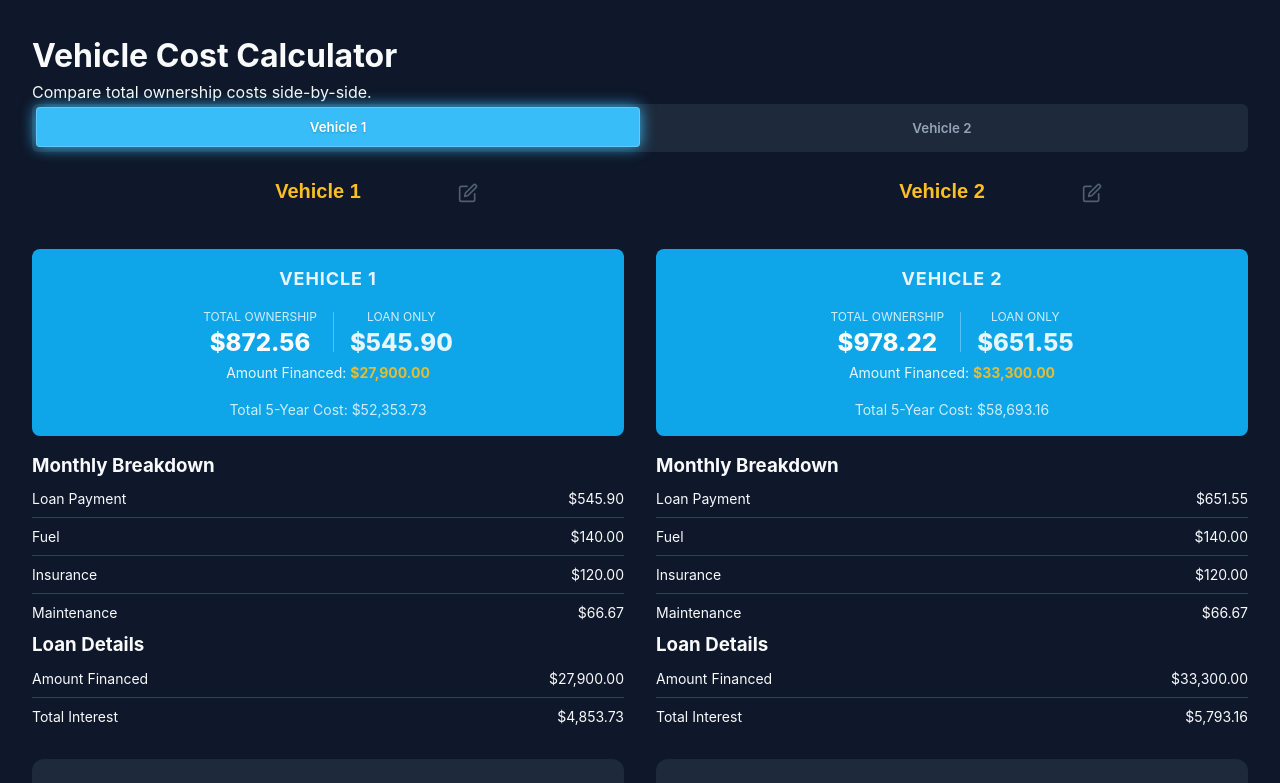
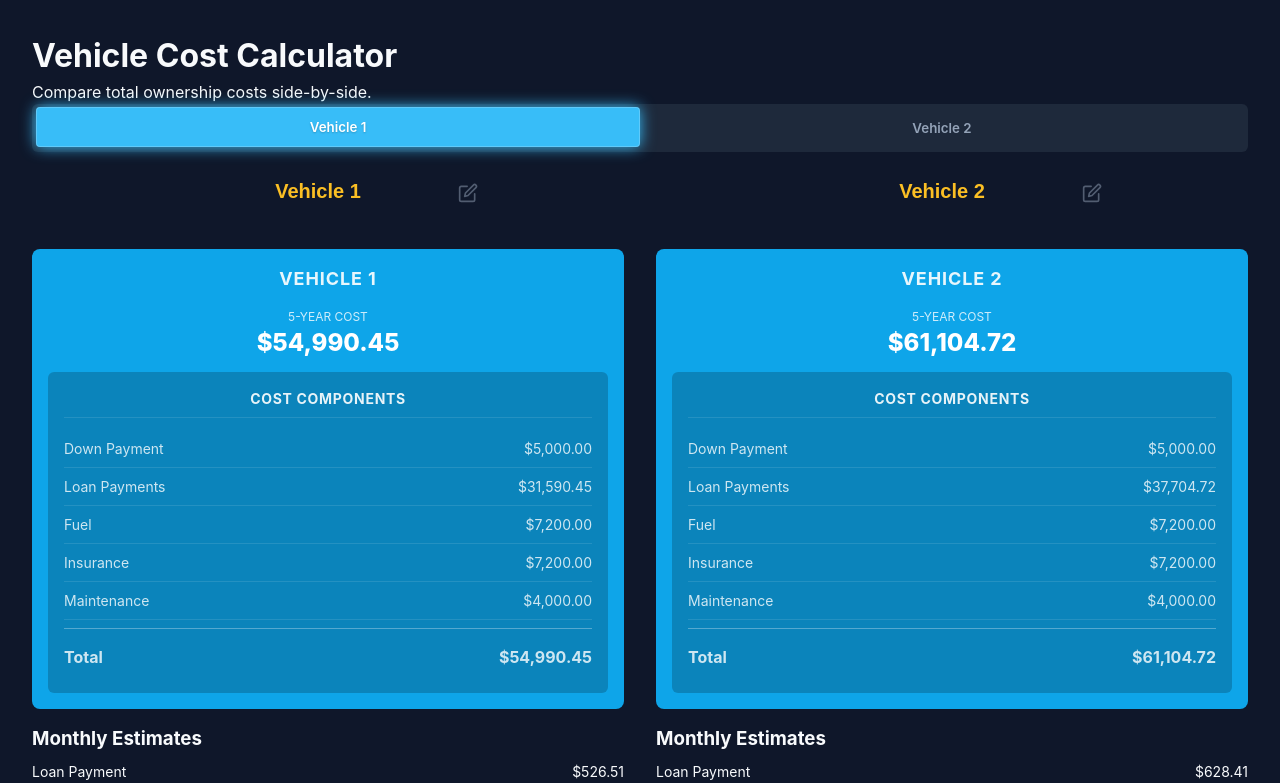
Before and after one commit to npatricksmith-oss/vehicle-cost-calculator, a React (Vite) app: page / in a window 1280 px wide. Shown: the top 783 px of the page. Built offline with nearby package versions, Linux system fonts and the light colour scheme.

Commit message:
feat: implement detailed TCO breakdown and update defaults

```diff
--- a/src/App.css
+++ b/src/App.css
@@ -342,3 +342,46 @@ select:focus {
     font-style: italic;
     opacity: 0.8;
 }
+
+/* TCO Breakdown Specifics */
+.tco-breakdown {
+    background: rgba(0, 0, 0, 0.2);
+    padding: var(--spacing-4);
+    border-radius: var(--radius-md);
+    margin-top: var(--spacing-4);
+}
+
+.tco-breakdown h4 {
+    color: rgba(255, 255, 255, 0.9);
+    font-size: var(--font-size-sm);
+    text-transform: uppercase;
+    letter-spacing: 0.05em;
+    margin-bottom: var(--spacing-3);
+    border-bottom: 1px solid rgba(255, 255, 255, 0.1);
+    padding-bottom: var(--spacing-2);
+}
+
+.tco-breakdown .breakdown-item {
+    border-bottom: 1px solid rgba(255, 255, 255, 0.1);
+    color: rgba(255, 255, 255, 0.8);
+}
+
+.tco-breakdown .breakdown-item:last-child {
+    border-bottom: none;
+}
+
+.breakdown-divider {
+    height: 1px;
+    background: rgba(255, 255, 255, 0.3);
+    margin: var(--spacing-2) 0;
+}
+
+.total-row {
+    color: white;
+    font-size: var(--font-size-base);
+    padding-top: var(--spacing-2);
+}
+
+.total-row span {
+    font-weight: 700;
+}
--- a/src/App.jsx
+++ b/src/App.jsx
@@ -11,11 +11,11 @@ const INITIAL_CAR = {
   fees: 500,
   downPayment: 5000,
   tradeIn: 0,
-  interestRate: 6.5,
+  interestRate: 5.0,
   loanTermMonths: 60,
   milesPerYear: 12000,
   mpg: 25,
-  gasPrice: 3.50,
+  gasPrice: 3.00,
   insuranceMonthly: 120,
   maintenanceYearly: 800,
   ownershipYears: 5
@@ -49,13 +49,50 @@ function App() {
         monthlyPayment: loan.monthlyPayment,
         loanTermMonths: car.loanTermMonths
       });
+
+      // Strict TCO Summation
+      // TCO = Loan Payments (during ownership) + Down Payment + Fees + Fuel + Insurance + Maintenance
+      // Note: Tax is part of 'Fees' implicitly if we sum (Tax + Fees) or if we consider Down Payment + Loan Amount?
+      // Wait, Loan Amount = (Price + Tax + Fees - Down - Trade).
+      // Total Paid for Car Hardware = Down Payment + Total Loan Payments (Principal + Interest)
+      // Actually, Total Loan Payments cover the Amount Financed.
+      // So Cost = Down Payment + Total Loan Payments + Operating Costs.
+
+      const totalLoanCost = costs.totalLoanPaymentsForDuration;
+      const totalUpfront = car.downPayment + (car.fees + loan.taxAmount - loan.taxAmount); // Wait, fees/tax usually folded into loan or paid upfront?
+      // Our logic in calculateLoanDetails:
+      // totalUpfrontCost = price + tax + fees
+      // loanPrincipal = totalUpfrontCost - downPayment - tradeIn
+      //
+      // So if I pay Down Payment, I pay it.
+      // If I pay Loan, I pay it.
+      // Any remaining upfront? No, it's all in the principal if not covered by down payment.
+      // So TCO = Down Payment + Loan Payments + Operating Costs.
+      // BUT, what if Trade In? Trade In "pays" for some. Is it a cost? No, it's value used.
+      // The cost to YOU is the cash you part with.
+      // So TCO = Down Payment + (Loan Payments) + Fuel + Ins + Maint.
+      // (Trade in is an opportunity cost maybe, but usually treated as a discount).
+
+      const grandTotalOwnershipCost =
+        car.downPayment +
+        totalLoanCost +
+        costs.totalFuelCost +
+        costs.totalInsuranceCost +
+        costs.totalMaintenanceCost;
+
       return {
         loan,
         costs,
         totalMonthly: costs.totalMonthly,
-        totalMonthly: costs.totalMonthly,
-        totalOwnershipCost: costs.totalOwnershipCost,
-        ownershipYears: costs.ownershipYears
+        totalOwnershipCost: grandTotalOwnershipCost,
+        ownershipYears: costs.ownershipYears,
+        breakdown: {
+          downPayment: car.downPayment,
+          loanCost: totalLoanCost,
+          fuel: costs.totalFuelCost,
+          insurance: costs.totalInsuranceCost,
+          maintenance: costs.totalMaintenanceCost
+        }
       };
     });
     setResults(newResults);
--- a/src/components/ResultsDisplay.jsx
+++ b/src/components/ResultsDisplay.jsx
@@ -13,26 +13,43 @@ export default function ResultsDisplay({ results, carName }) {
 
                 <div className="result-row-primary">
                     <div className="result-metric">
-                        <span className="metric-label">Total Ownership</span>
-                        <div className="big-number">{formatCurrency(results.totalMonthly)}</div>
-                    </div>
-                    <div className="result-divider"></div>
-                    <div className="result-metric">
-                        <span className="metric-label">Loan Only</span>
-                        <div className="big-number secondary-metric">{formatCurrency(results.loan.monthlyPayment)}</div>
+                        <span className="metric-label">{results.costs.ownershipYears}-Year Cost</span>
+                        <div className="big-number">{formatCurrency(results.totalOwnershipCost)}</div>
                     </div>
                 </div>
 
-                <div className="result-row-secondary">
-                    <span className="metric-label--small">Amount Financed: </span>
-                    <span className="financed-amount">{formatCurrency(results.loan.loanAmount)}</span>
+                <div className="tco-breakdown">
+                    <h4>Cost Components</h4>
+                    <div className="breakdown-item">
+                        <span>Down Payment</span>
+                        <span>{formatCurrency(results.breakdown.downPayment)}</span>
+                    </div>
+                    <div className="breakdown-item">
+                        <span>Loan Payments</span>
+                        <span>{formatCurrency(results.breakdown.loanCost)}</span>
+                    </div>
+                    <div className="breakdown-item">
+                        <span>Fuel</span>
+                        <span>{formatCurrency(results.breakdown.fuel)}</span>
+                    </div>
+                    <div className="breakdown-item">
+                        <span>Insurance</span>
+                        <span>{formatCurrency(results.breakdown.insurance)}</span>
+                    </div>
+                    <div className="breakdown-item">
+                        <span>Maintenance</span>
+                        <span>{formatCurrency(results.breakdown.maintenance)}</span>
+                    </div>
+                    <div className="breakdown-divider"></div>
+                    <div className="breakdown-item total-row">
+                        <span><strong>Total</strong></span>
+                        <span><strong>{formatCurrency(results.totalOwnershipCost)}</strong></span>
+                    </div>
                 </div>
-
-                <p className="sub-text">Total {results.costs.ownershipYears}-Year Cost: {formatCurrency(results.costs.totalOwnershipCost)}</p>
             </div>
 
             <div className="breakdown">
-                <h3>Monthly Breakdown</h3>
+                <h3>Monthly Estimates</h3>
                 <div className="breakdown-item">
                     <span>Loan Payment</span>
                     <span>{formatCurrency(results.loan.monthlyPayment)}</span>
--- a/src/utils/calculateCost.js
+++ b/src/utils/calculateCost.js
@@ -64,22 +64,26 @@ export function calculateOwnershipCosts({
     insuranceMonthly,
     maintenanceYearly,
     monthlyPayment,
-    ownershipYears = 5
+    ownershipYears = 5,
+    loanTermMonths = 60
 }) {
     const milesPerMonth = milesPerYear / 12;
     const fuelMonthly = (milesPerMonth / mpg) * gasPrice;
     const maintenanceMonthly = maintenanceYearly / 12;
 
     const totalMonthly = monthlyPayment + fuelMonthly + insuranceMonthly + maintenanceMonthly;
+    const totalLoanPayments = monthlyPayment * Math.min(monthlyPayment > 0 ? loanTermMonths : 0, ownershipYears * 12);
 
-    // Total Cost over ownership period
-    // Note: This matches the Monthly Payment * Months, but realistically
-    // loan payments stop after the term.
-    // For V2: We will keep it simple: Monthly Cost * 12 * Years.
-    // Ideally we should do: (LoanPayment * min(LoanTerm, Months)) + (OperatingCost * Months)
-    // But user asked for "reflected in display", usually meaning the simple projection for now.
-    // Let's refine for better accuracy:
-    // If we assume the "Monthly Cost" includes loan payment, multiplying by 5 years implies paying loan for 5 years.
+    // Detailed Breakdown Calculation
+    const totalFuelCost = fuelMonthly * 12 * ownershipYears;
+    const totalInsuranceCost = insuranceMonthly * 12 * ownershipYears;
+    const totalMaintenanceCost = maintenanceMonthly * 12 * ownershipYears;
+    // We need to pass in downPayment and taxAmount/fees to get true TCO, but function signature might miss them.
+    // Let's rely on the caller passing 'loan' details or we update signature?
+    // The previous design separated them.
+    // To strictly sum components, we need to return the components we CALCULATE here.
+    // The caller (App.jsx) combines this with loan details.
+    // However, to make it easier for the UI, let's just return the operating costs totals here.
 
     return {
         fuelMonthly,
@@ -87,7 +91,13 @@ export function calculateOwnershipCosts({
         insuranceMonthly,
         totalMonthly,
         totalAnnual: totalMonthly * 12,
-        totalOwnershipCost: totalMonthly * 12 * ownershipYears,
-        ownershipYears
+        totalOwnershipCost: totalMonthly * 12 * ownershipYears, // Legacy simple projection
+        ownershipYears,
+        // New granular totals for TCO summation
+        totalFuelCost,
+        totalInsuranceCost,
+        totalMaintenanceCost,
+        // Helpfully return the loan payment total for the ownership period (capped at loan term)
+        totalLoanPaymentsForDuration: monthlyPayment * Math.min(monthlyPayment > 0 ? loanTermMonths : 0, ownershipYears * 12)
     };
 }
```
